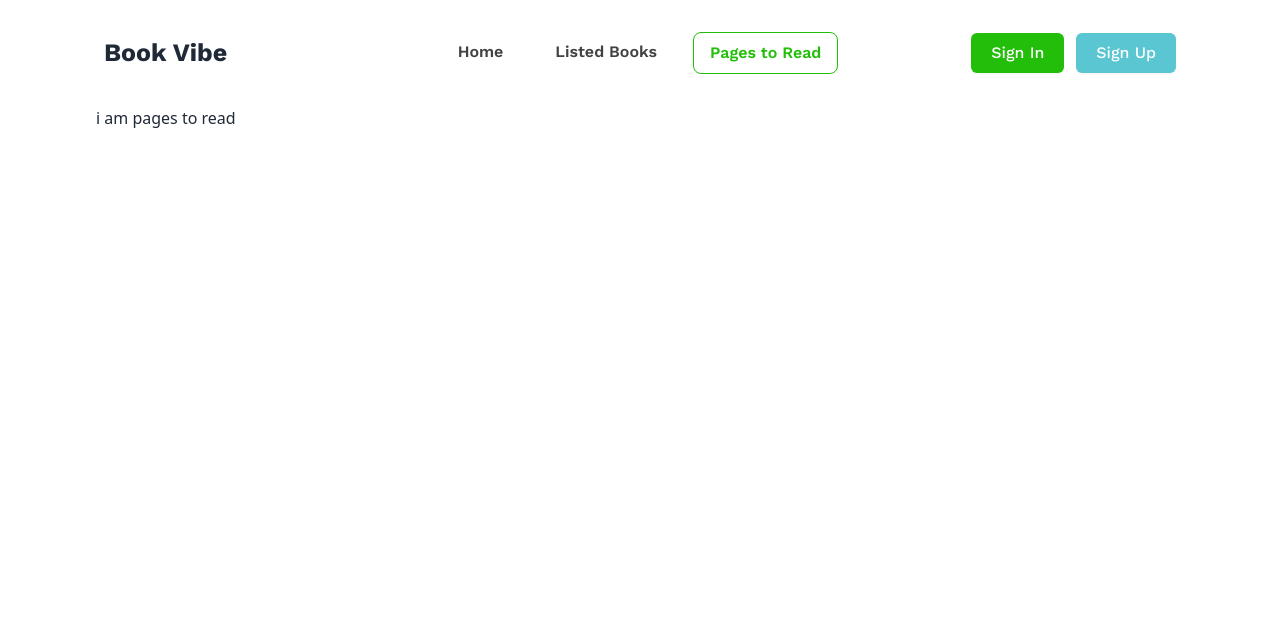
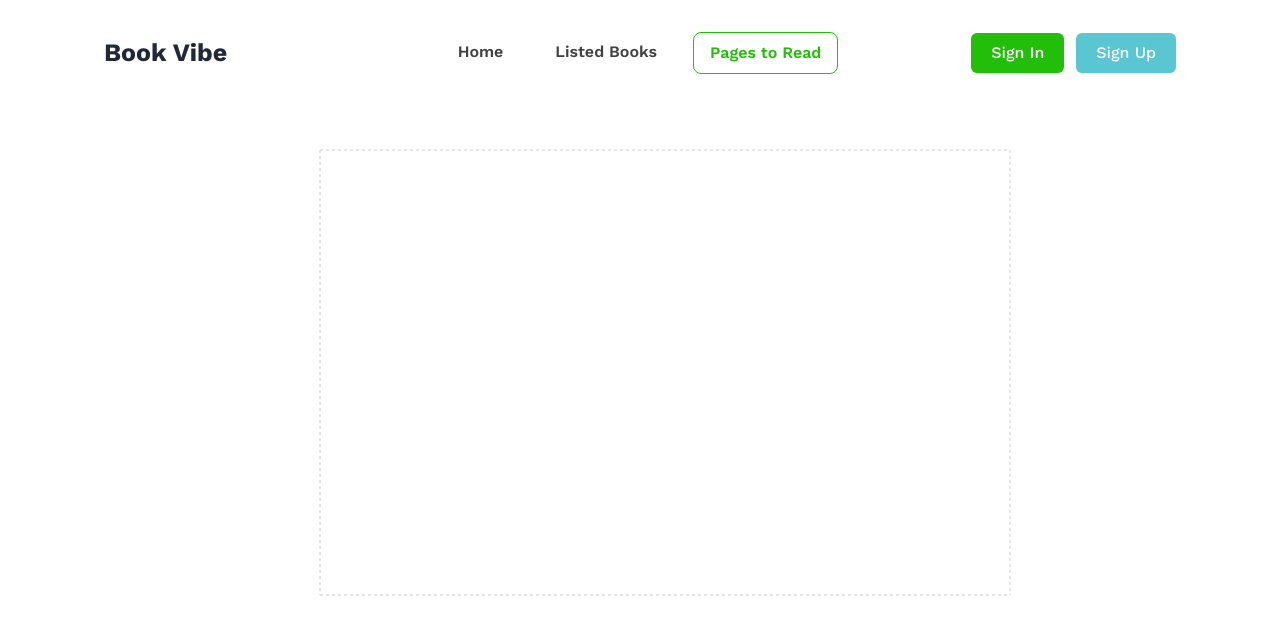
Before and after one commit to maybemahdi/Book-Vibe, a React (Vite) app: page /read in a window 1280 px wide. Shown: the top 634 px of the page. Built offline with nearby package versions, Linux system fonts and the light colour scheme; a web font is replaced by a local one.

Commit message:
chart implemented

```diff
--- a/package.json
+++ b/package.json
@@ -17,6 +17,7 @@
     "react-hot-toast": "^2.4.1",
     "react-icons": "^5.0.1",
     "react-router-dom": "^6.22.3",
+    "recharts": "^2.12.3",
     "sort-by": "^1.2.0"
   },
   "devDependencies": {
--- /dev/null
+++ b/src/components/ErrorPage.jsx
@@ -0,0 +1,14 @@
+import { Link } from "react-router-dom";
+
+
+const ErrorPage = () => {
+    return (
+        <div className="flex justify-center items-center flex-col my-20 gap-5">
+            <h2 className="text-3xl font-bold">Oops!!!</h2>
+            <h4 className="text-2xl font-semibold">Page Not Found</h4>
+            <Link to={'/'}><button className="btn-primary btn">Go Home</button></Link>
+        </div>
+    );
+};
+
+export default ErrorPage;
--- a/src/components/Nav.jsx
+++ b/src/components/Nav.jsx
@@ -24,7 +24,7 @@ const Nav = () => {
             </div>
             <ul
               tabIndex={0}
-              className="menu menu-md font-semibold dropdown-content mt-3 z-[1] p-2 shadow bg-base-100 rounded-box"
+              className="menu menu-md w-[150px] font-semibold dropdown-content mt-3 z-[1] p-2 shadow bg-base-100 rounded-box"
             >
               <li>
                 <NavLink to="/">Home</NavLink>
--- a/src/main.jsx
+++ b/src/main.jsx
@@ -10,11 +10,13 @@ import BookDetails from "./pages/BookDetails";
 import { Toaster } from "react-hot-toast";
 import Read from "./components/Read";
 import Wishlist from "./components/Wishlist";
+import ErrorPage from "./components/ErrorPage";
 
 const router = createBrowserRouter([
   {
     path: "/",
     element: <Layout />,
+    errorElement: <ErrorPage/>,
     children: [
       {
         path: "/",
--- a/src/pages/PagesToRead.jsx
+++ b/src/pages/PagesToRead.jsx
@@ -1,11 +1,64 @@
-import React from 'react';
+import { BarChart, Bar, Cell, XAxis, YAxis, CartesianGrid } from "recharts";
+import { getLocal } from "../utils/local";
+import { useEffect, useState } from "react";
 
 const PagesToRead = () => {
-    return (
-        <div>
-            i am pages to read
-        </div>
-    );
+  const [read, setRead] = useState([]);
+  useEffect(() => {
+    const readData = getLocal();
+    setRead(readData);
+  }, []);
+
+  const data = read.map((i) => ({
+    name: i.bookName,
+    uv: i.totalPages,
+    pv: 2400,
+    amt: 2400,
+  }));
+
+  const colors = ["#0088FE", "#00C49F", "#FFBB28", "#FF8042", "red", "pink"];
+
+  const getPath = (x, y, width, height) => {
+    return `M${x},${y + height}C${x + width / 3},${y + height} ${
+      x + width / 2
+    },${y + height / 3}
+    ${x + width / 2}, ${y}
+    C${x + width / 2},${y + height / 3} ${x + (2 * width) / 3},${y + height} ${
+      x + width
+    }, ${y + height}
+    Z`;
+  };
+
+  const TriangleBar = (props) => {
+    const { fill, x, y, width, height } = props;
+
+    return <path d={getPath(x, y, width, height)} stroke="none" fill={fill} />;
+  };
+
+  return (
+    <div className="w-[80%] h-[80%] mx-auto my-10 flex flex-col items-center">
+      <BarChart
+        width={800}
+        height={500}
+        data={data}
+        margin={{
+          top: 20,
+          right: 30,
+          left: 20,
+          bottom: 5,
+        }}
+      >
+        <CartesianGrid strokeDasharray="3 3" />
+        <XAxis dataKey="name" />
+        <YAxis />
+        <Bar dataKey="uv" shape={<TriangleBar />} label={{ position: "top" }}>
+          {data.map((entry, index) => (
+            <Cell key={`cell-${index}`} fill={colors[index % colors.length]} />
+          ))}
+        </Bar>
+      </BarChart>
+    </div>
+  );
 };
 
 export default PagesToRead;
```
Also changed, not shown: 1 other file (tests, documents, lock files or other folders).
